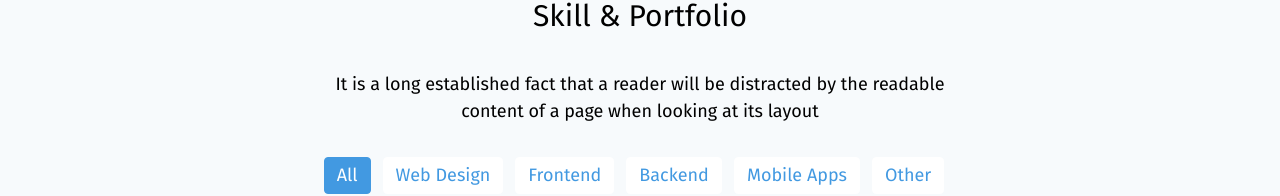
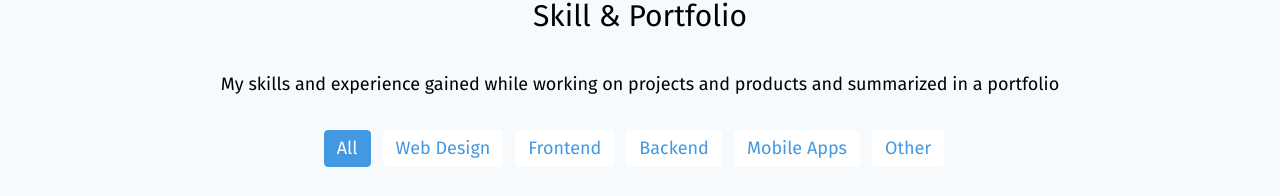
Before and after one commit to masb0ymas/next-resume, a Next.js app: page / in a window 1280 px wide. Shown: the part 536-732 px from the top of the page. Built offline with nearby package versions, Linux system fonts and the light colour scheme.

Commit message:
fix: landing skill

```diff
--- a/src/views/Landing/partials/Skill.tsx
+++ b/src/views/Landing/partials/Skill.tsx
@@ -11,10 +11,8 @@
               Skill & Portfolio
             </p>
             <p className={cx('text-center')}>
-              It is a long established fact that a reader will be distracted by
-              the readable
-              <br />
-              content of a page when looking at its layout
+              My skills and experience gained while working on projects and
+              products and summarized in a portfolio
             </p>
           </div>
 
```
